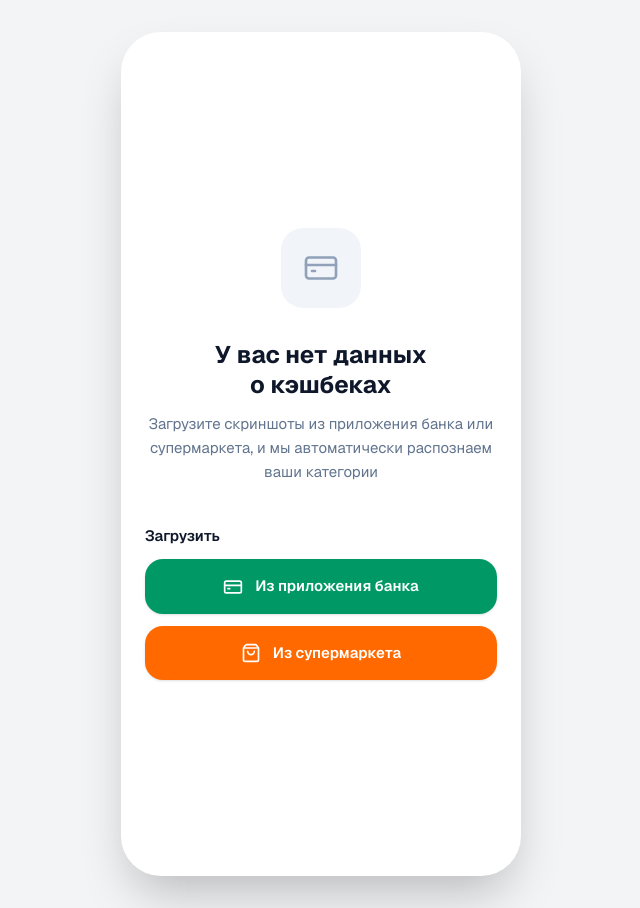
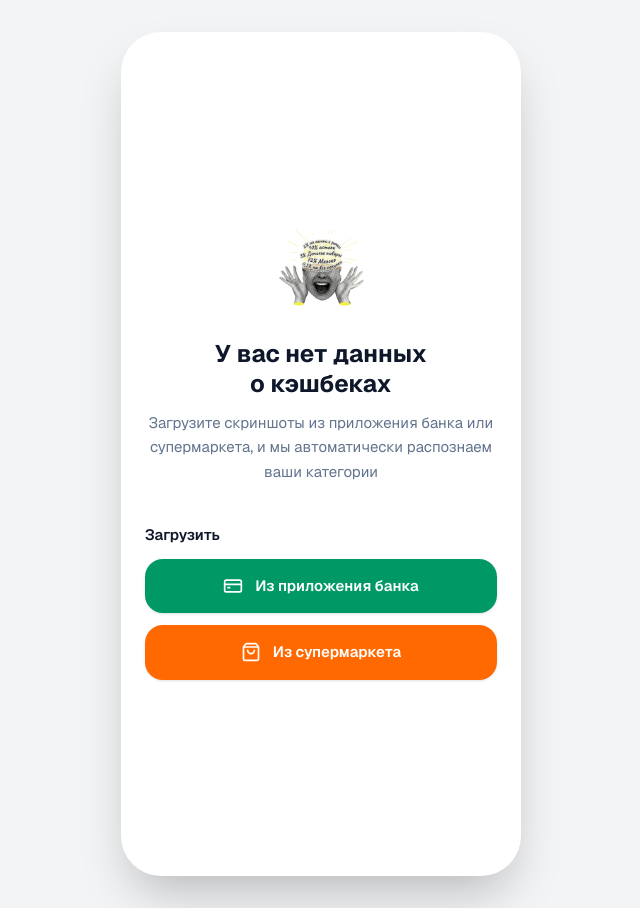
Before and after one commit to xeha/v0-cashback-aggregation-app, a Next.js app: page / in a window 1280 px wide. Shown: the whole page, without its empty margins (319-959 px from the left). Built offline with nearby package versions, Linux system fonts and the light colour scheme.

Commit message:
feat: replace empty screen icon with new cashback illustration
Updated the empty state visual to a new image for better user engagement

Co-authored-by: xeha <18693192+xeha@users.noreply.github.com>

```diff
--- a/components/screens/empty-screen.tsx
+++ b/components/screens/empty-screen.tsx
@@ -13,9 +13,11 @@ export function EmptyScreen({ onUpload }: { onUpload: (kind: "bank" | "market")
       transition={{ duration: 0.35, ease: "easeOut" }}
       className="flex min-h-full flex-col items-center justify-center px-6 py-12 text-center"
     >
-      <div className="mb-8 flex h-20 w-20 items-center justify-center rounded-3xl bg-slate-100">
-        <CreditCard className="h-9 w-9 text-slate-400" strokeWidth={1.75} />
-      </div>
+      <img
+        src="/images/empty-cashback.png"
+        alt="Иллюстрация: руки и категории кэшбэка"
+        className="mb-8 mx-auto h-auto w-[30%] max-w-[30%]"
+      />
 
       <h1 className="text-balance text-2xl font-bold leading-tight text-slate-900">
         У вас нет данных о кэшбеках
```
Also changed, not shown: empty.png, public/images/empty-cashback.png (added).
